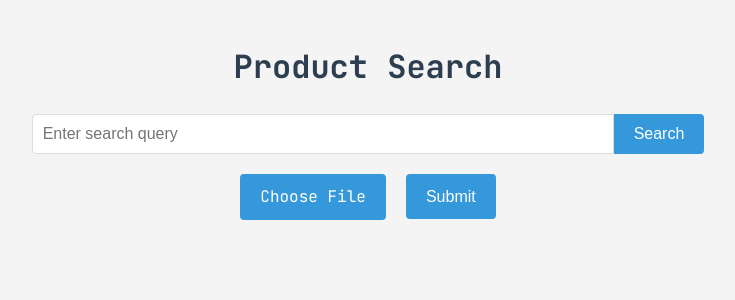
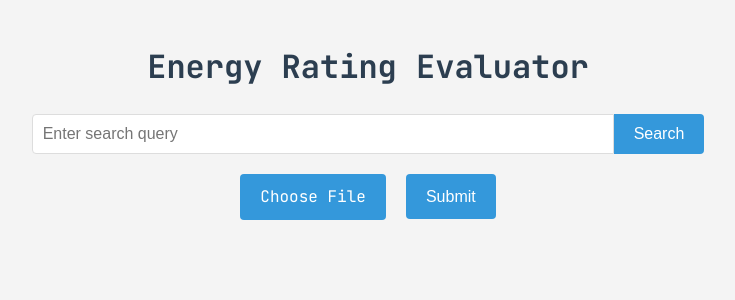
Before and after one commit to PeoplePlusAI/GreenTrack, a Django app: page / in a window 1280 px wide. Shown: the top 300 px of the page, without its empty margins (272-1007 px from the left). Run offline with Django 5.2, Linux system fonts and the light colour scheme.

Commit message:
feat: finetune frontend

```diff
--- a/Energy Rating Evaluator/search/templates/search/search.html
+++ b/Energy Rating Evaluator/search/templates/search/search.html
@@ -2,17 +2,18 @@
 <html>
 
 <head>
-    <title>Product Search</title>
+    <title>Energy Rating Evaluator</title>
     <link rel="preconnect" href="https://fonts.googleapis.com">
     <link rel="preconnect" href="https://fonts.gstatic.com" crossorigin>
     <link href="https://fonts.googleapis.com/css2?family=JetBrains+Mono:ital,wght@0,100..800;1,100..800&display=swap"
         rel="stylesheet">
     {% load static %}
-    <link rel="stylesheet" type="text/css" href="{% static 'search/style.css' %}">
+    <link rel="stylesheet" type="text/css" href="{% static 'style.css' %}">
+    <link rel="icon" type="image/x-icon" href="{% static 'favicon.ico' %}">
 </head>
 
 <body>
-    <h1>Product Search</h1>
+    <h1>Energy Rating Evaluator</h1>
     <form method="post">
         {% csrf_token %}
         <input type="text" name="query" placeholder="Enter search query">
```
Also changed, not shown: Energy Rating Evaluator/search/templates/search/results.html (+6 -2 lines), Energy Rating Evaluator/search/static/favicon.ico (added), Energy Rating Evaluator/search/static/style.css (renamed from Energy Rating Evaluator/search/static/search/style.css).
